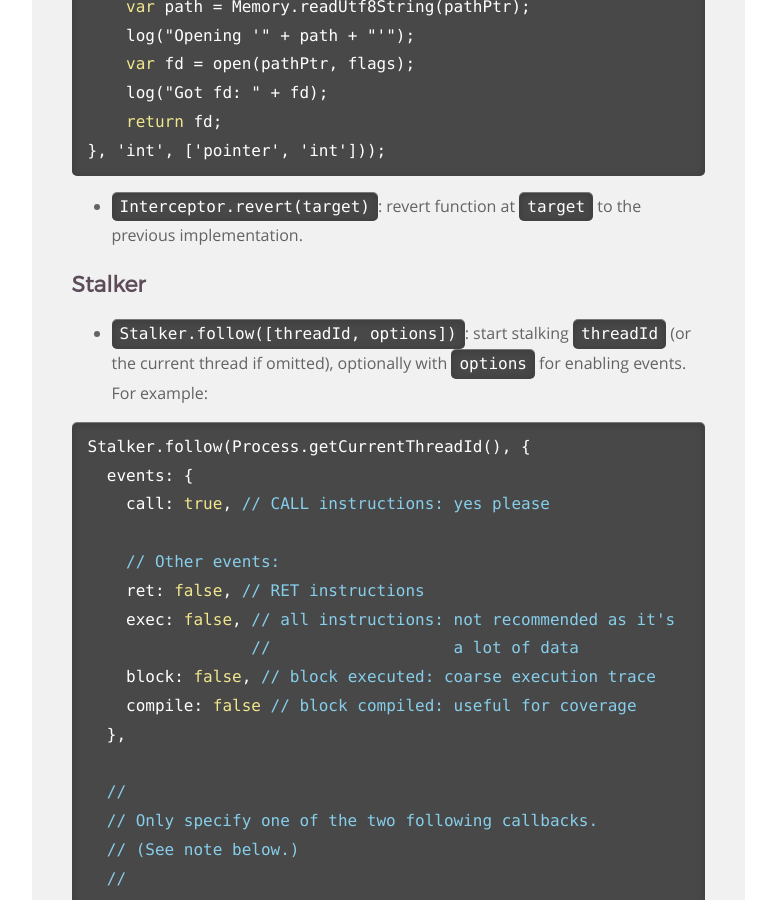
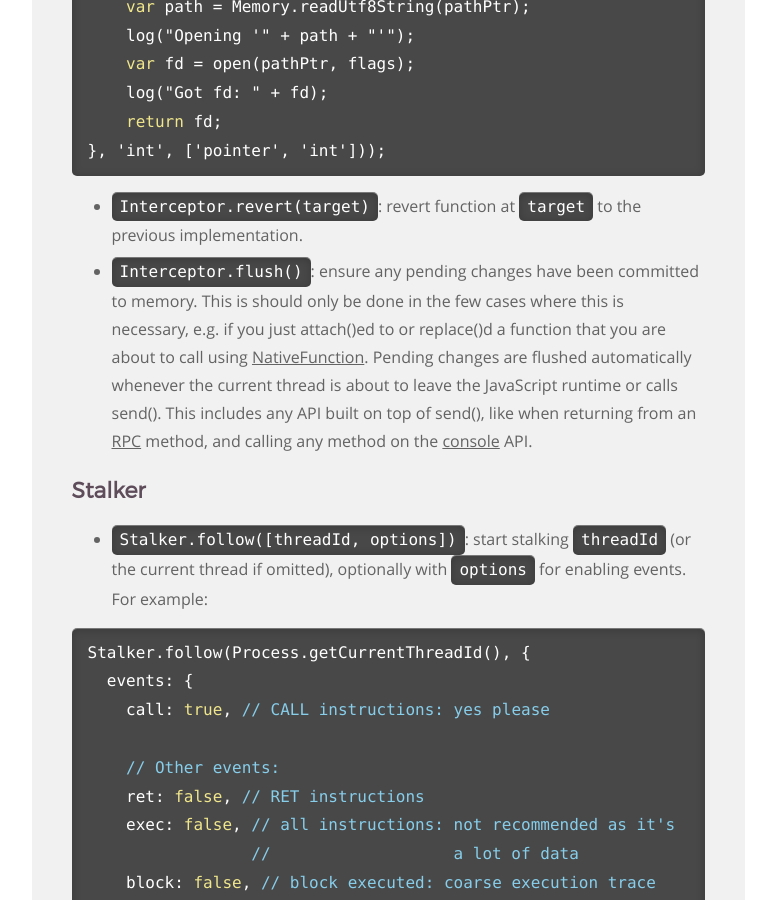
Before and after one commit to frida/frida-website, a Jekyll site: the page built from _docs/javascript-api.md, in a window 1280 px wide and 900 px high, scrolled down 29331 px. Shown: the whole window, without its empty margins (364-1140 px from the left). Built offline with Jekyll 4.4.1, drawn with Linux system fonts in a browser that asks for light colours.

Commit message:
Add Interceptor.flush() docs

```diff
--- a/_docs/javascript-api.md
+++ b/_docs/javascript-api.md
@@ -1181,6 +1181,15 @@ Interceptor.replace(openPtr, new NativeCallback(function (pathPtr, flags) {
 
 +   `Interceptor.revert(target)`: revert function at `target` to the previous
     implementation.
+
++   `Interceptor.flush()`: ensure any pending changes have been committed
+    to memory. This is should only be done in the few cases where this is
+    necessary, e.g. if you just attach()ed to or replace()d a function that you
+    are about to call using [NativeFunction](#nativefunction). Pending changes
+    are flushed automatically whenever the current thread is about to leave the
+    JavaScript runtime or calls send(). This includes any API built on top of
+    send(), like when returning from an [RPC](#rpc) method, and calling any
+    method on the [console](#console) API.
 
 
 ## Stalker
```
